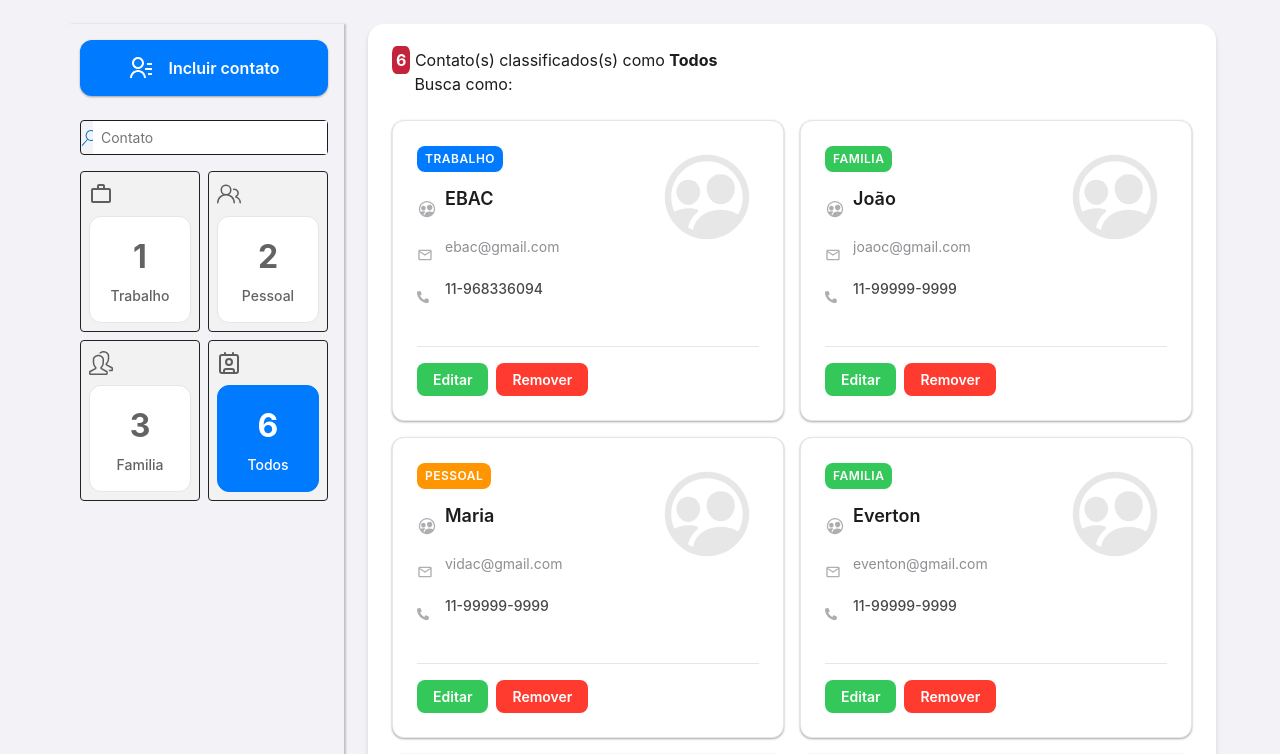
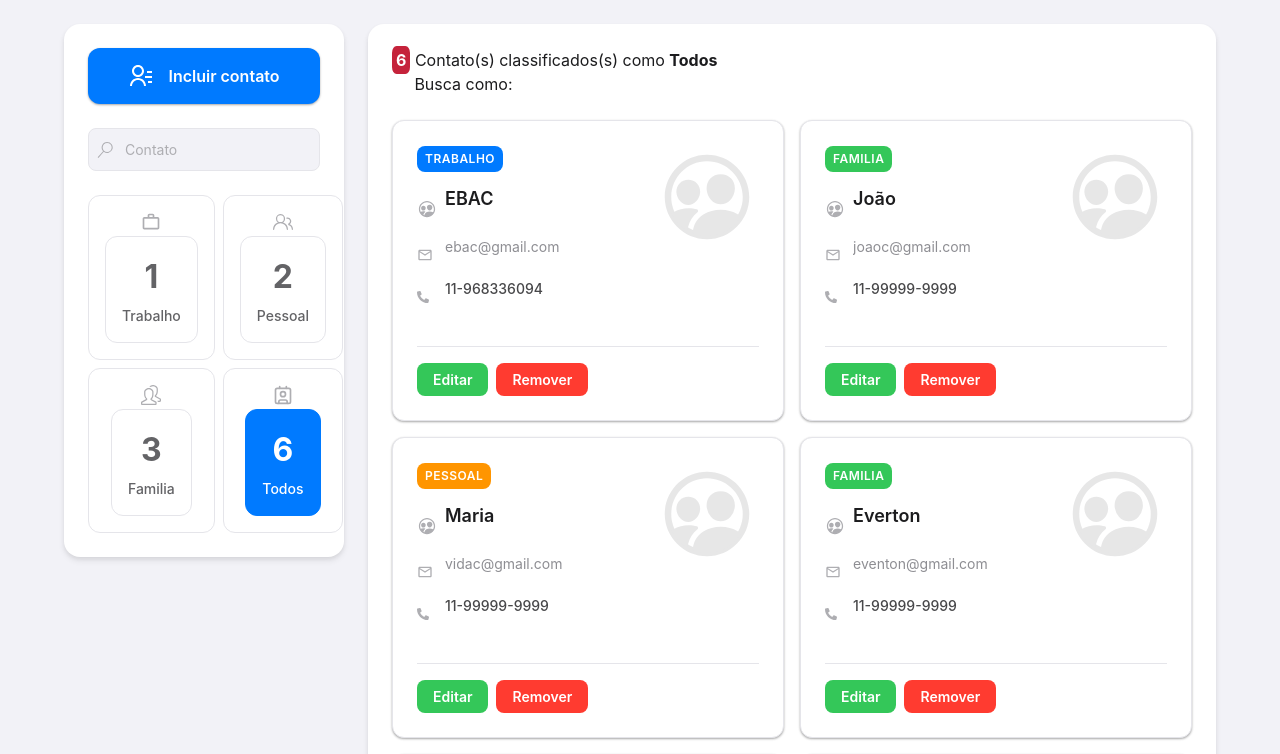
Before and after one commit to kyr1a/contatos-redux, a React (Vite) app: page / in a window 1280 px wide. Shown: the top 754 px of the page. Built offline with nearby package versions, Linux system fonts and the light colour scheme; the HTML template or start-up script is replaced by a standard one.

Commit message:
Update styles.ts

```diff
--- a/src/containers/Sidebar/styles.ts
+++ b/src/containers/Sidebar/styles.ts
@@ -1,64 +1,108 @@
 import styled from 'styled-components'
-import variaveis from '../../styles/variaveis'
+import variables from '../../styles/variaveis'
 
 export const Asside = styled.aside`
-  padding: 1rem;
-  background-color: ${variaveis.cor003};
-  border-radius: 0.5rem 0 0 0.5rem;
-  box-shadow: 2px 0 2px rgba(0, 0, 0, 0.2);
+  background-color: ${variables.systemBackground};
+  border-radius: ${variables.borderRadius.lg};
+  padding: ${variables.spacing.lg};
+  box-shadow: ${variables.shadow.md};
+  height: fit-content;
+
   @media (max-width: 768px) {
-    border-radius: 0.25rem;
-    box-shadow: none;
-    background-color: ${variaveis.cor0};
+    box-shadow: ${variables.shadow.sm};
   }
 `
+
+export const Search = styled.div`
+  display: flex;
+  align-items: center;
+  background-color: ${variables.gray100};
+  border: 1px solid ${variables.gray200};
+  border-radius: ${variables.borderRadius.sm};
+  padding: ${variables.spacing.sm};
+  margin-bottom: ${variables.spacing.lg};
+  transition: all 0.2s ease;
+
+  &:focus-within {
+    border-color: ${variables.primary};
+    box-shadow: 0 0 0 3px rgba(0, 122, 255, 0.1);
+  }
+
+  input {
+    flex: 1;
+    border: none;
+    background: transparent;
+    padding: ${variables.spacing.xs};
+    font-size: 14px;
+    color: ${variables.gray900};
+
+    &::placeholder {
+      color: ${variables.gray500};
+    }
+
+    &:focus {
+      outline: none;
+    }
+  }
+`
+
+export const Lupa = styled.div`
+  color: ${variables.gray500};
+  margin-right: ${variables.spacing.sm};
+  display: flex;
+  align-items: center;
+
+  svg {
+    width: 16px;
+    height: 16px;
+  }
+`
+
 export const Filtros = styled.div`
   display: grid;
   grid-template-columns: 1fr 1fr;
-  gap: 0.5rem;
-  padding-block: 1rem;
+  gap: ${variables.spacing.sm};
 `
-export const Search = styled.div`
-  border: 1px solid ${variaveis.cor12};
-  border-radius: 0.25rem;
-  background-color: ${variaveis.cor11};
+
+export const MyCard = styled.div`
+  background-color: ${variables.systemBackground};
+  border: 1px solid ${variables.gray200};
+  border-radius: ${variables.borderRadius.md};
+  padding: ${variables.spacing.md};
   display: flex;
+  flex-direction: column;
+  align-items: center;
   justify-content: center;
-  align-items: center;
-  font-size: 1rem;
-  text-align: left;
-  input {
-    border: none;
-    padding: 0.5rem;
-    background-color: ${variaveis.cor11};
-    outline-style: none;
-    font-size: 0.875rem;
+  transition: all 0.2s ease;
+
+  svg {
+    color: ${variables.gray500};
+    font-size: 20px;
+    margin-bottom: ${variables.spacing.xs};
+  }
+
+  &:hover {
+    border-color: ${variables.primary};
+    box-shadow: ${variables.shadow.sm};
   }
 `
 
-export const Lupa = styled.svg`
-  color: #0d7cc4;
-  height: 1rem;
-  width: 1.5rem;
-  display: flex;
-  align-content: center;
+export const BtnVoltar = styled.button`
+  width: 100%;
+  padding: ${variables.spacing.md};
+  background-color: ${variables.primary};
+  color: ${variables.white};
+  border-radius: ${variables.borderRadius.sm};
+  font-size: 16px;
+  font-weight: 600;
+  transition: all 0.2s ease;
+
+  &:hover {
+    background-color: #0056CC;
+    transform: translateY(-2px);
+  }
+
+  &:active {
+    transform: translateY(0);
+  }
 `
-
-export const MyCard = styled.div`
-  border: 1px solid #222;
-  padding: 0.5rem;
-  border-radius: 0.25rem;
-  background-color: #f2f2f2;
-  font-size: 1.5rem;
-  color: #5e5e5e;
-`
-
-export const BtnVoltar = styled.button`
-  width: 325px;
-  width: 100%;
-  background-color: #c5233b;
-  padding: 0.5rem 3.5rem;
-  border-radius: 4px;
-  font-weight: 500;
-  color: white;
-`
```
